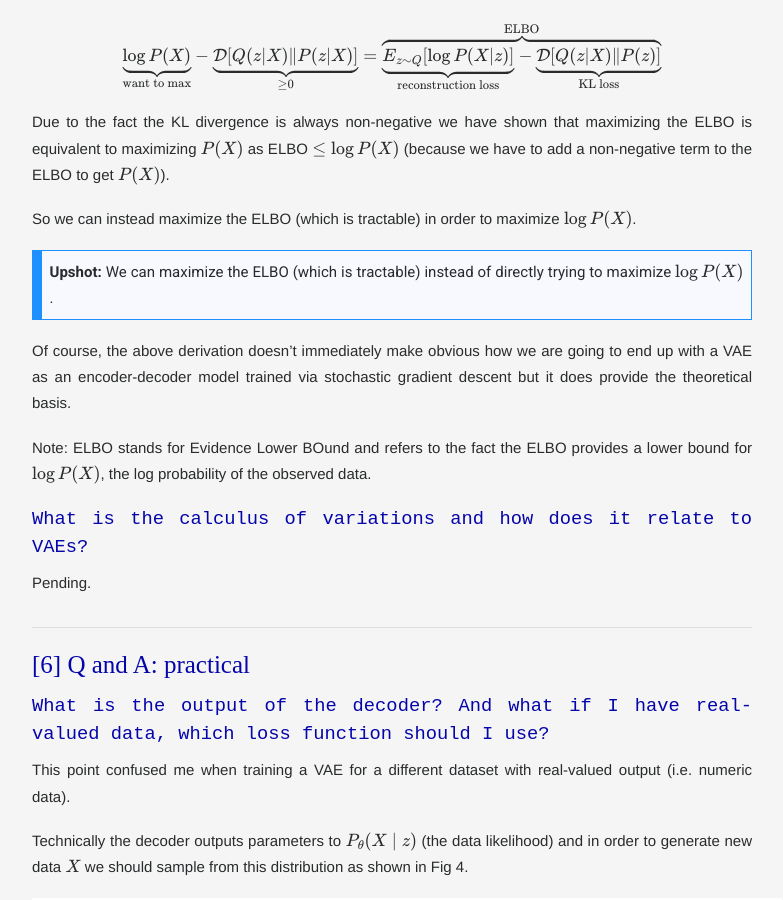
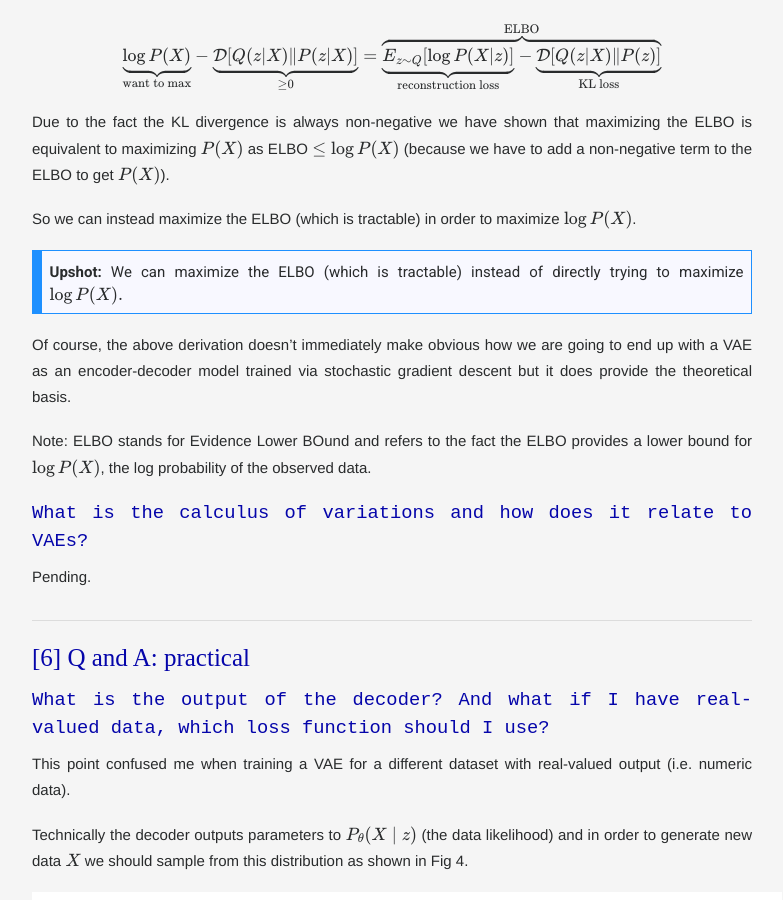
Before and after one commit to maw501/maw501.github.io, a Jekyll site: the page built from _posts/General/2019-03-18-QandA-vaes.md, in a window 1280 px wide and 900 px high, scrolled down 12600 px. Shown: the whole window, without its empty margins (248-1031 px from the left). Built offline with Jekyll 4.4.1, drawn with Linux system fonts in a browser that asks for light colours; nearby versions of some CDN libraries; some web fonts are replaced; formulas are drawn with MathJax 3; comment, search, counter and statistics services are not loaded.

Commit message:
name change

```diff
--- a/_posts/General/2019-03-18-QandA-vaes.md
+++ b/_posts/General/2019-03-18-QandA-vaes.md
@@ -337,7 +337,7 @@ Due to the fact the KL divergence is always non-negative we have shown that maxi
 So we can instead maximize the ELBO (which is tractable) in order to maximize $\log P(X)$.
 
 <blockquote class="tip">
-<strong>Upshot:</strong> We can maximize the ELBO (which is tractable) instead of directly trying to maximize $\log P(X)$.
+<strong>Upshot:</strong> We can maximize the ELBO (which is tractable) instead of directly trying to maximize $\log P(X).$
 </blockquote>
 
 Of course, the above derivation doesn't immediately make obvious how we are going to end up with a VAE as an encoder-decoder model trained via stochastic gradient descent but it does provide the theoretical basis.
```
